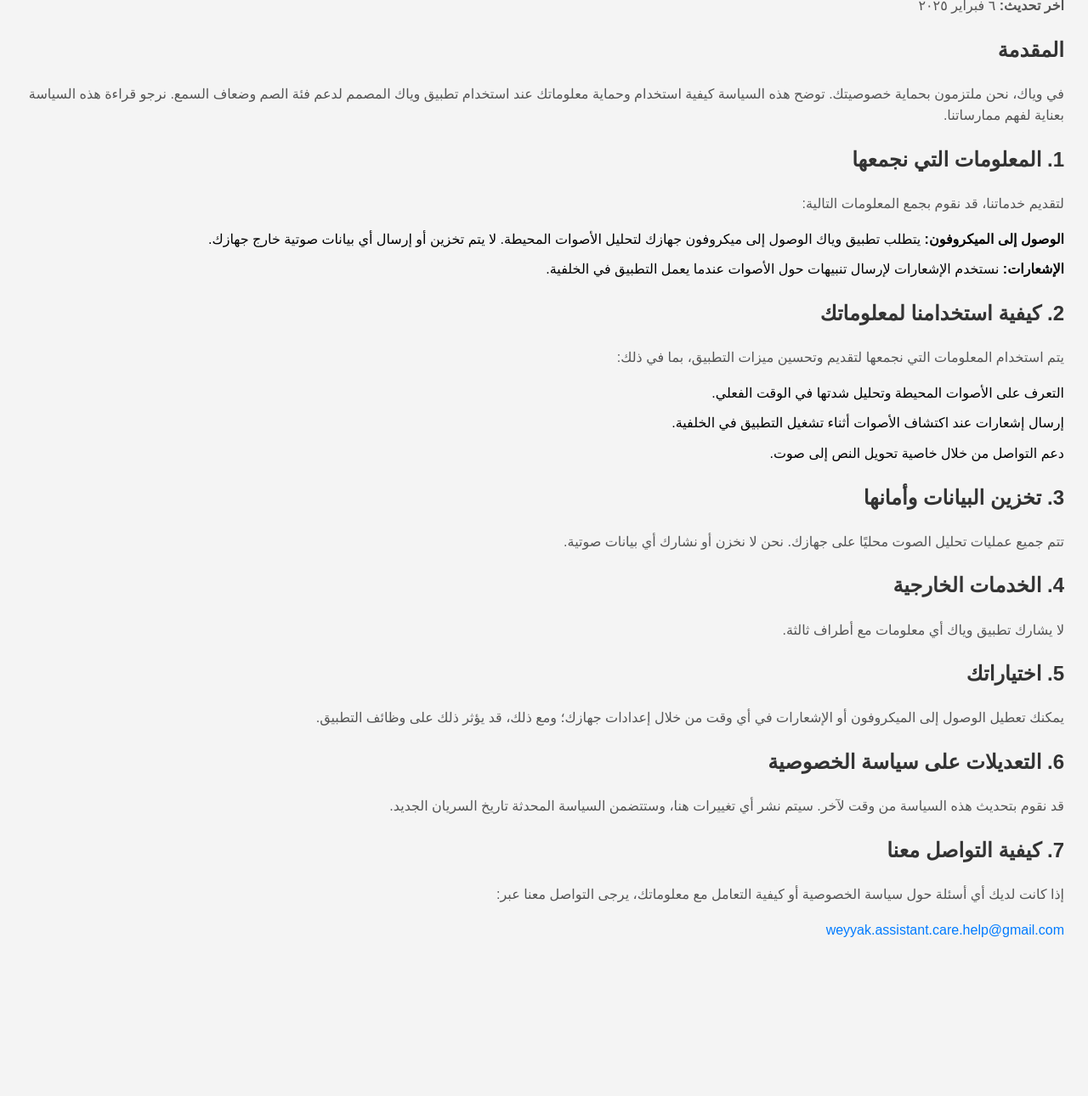
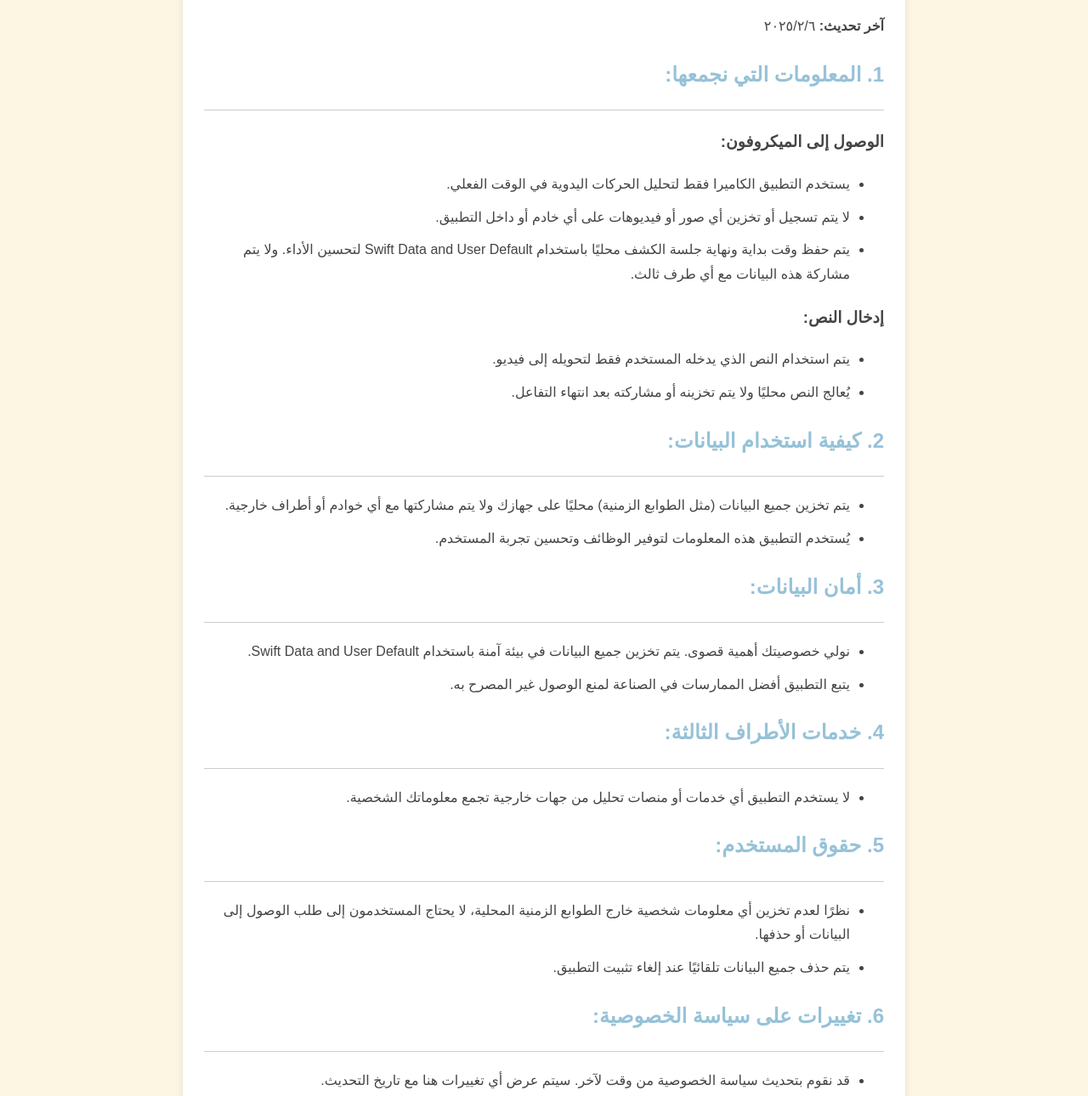
Before and after one commit to AbeerX/PrivacyAndPolice, a plain HTML site: page index.html in a window 1280 px wide. Shown: the part 128-1418 px from the top of the page at 85% size. Before the commit the page ends 1279 px from the top, so only its background shows below. Drawn offline with Linux system fonts and the light colour scheme.

Commit message:
Update index.html

```diff
--- a/index.html
+++ b/index.html
@@ -4,74 +4,214 @@
 <head>
   <meta charset="UTF-8">
   <meta name="viewport" content="width=device-width, initial-scale=1.0">
-    <title>سياسة الخصوصية - تطبيق وياك</title>
+  <title>سياسة الخصوصية - تطبيق وياك </title>
   <style>
     body {
       font-family: Arial, sans-serif;
-            line-height: 1.6;
+      background-color: #fdf6e3;
+      margin: 0;
+      padding: 20px;
+      line-height: 1.8;
+      color: #444;
+    }
+
+    /* تنسيق النصوص العربية */
+    .arabic {
       direction: rtl;
       text-align: right;
-            padding: 20px;
-            background-color: #f4f4f4;
     }
-        h1, h2 {
-            color: #333;
+
+    /* تنسيق النصوص الإنجليزية */
+    .english {
+      direction: ltr;
+      text-align: left;
     }
-        p {
-            font-size: 1rem;
-            color: #555;
+
+    .container {
+      max-width: 800px;
+      margin: auto;
+      background: #fff;
+      padding: 25px;
+      box-shadow: 0 4px 8px rgba(0, 0, 0, 0.1);
+      border-radius: 8px;
+      margin-bottom: 20px;
     }
+
+    h1 {
+      color: #96c2d8;
+      text-align: center;
+    }
+
+    h2 {
+      color: #96c2d8;
+      margin-top: 20px;
+    }
+
     ul {
-            list-style-type: none;
-            padding: 0;
+      margin-left: 20px;
+      padding-left: 0;
     }
+
     li {
       margin-bottom: 10px;
     }
-        .contact-info a {
-            color: #007bff;
+
+    hr {
+      border: none;
+      height: 1px;
+      background-color: #ccc;
+      margin: 20px 0;
+    }
+
+    /* الخطوط الفاصلة للعربية */
+    .arabic hr {
+      margin-left: auto;
+      margin-right: 0;
+    }
+
+    /* الخطوط الفاصلة للإنجليزية */
+    .english hr {
+      margin-right: auto;
+      margin-left: 0;
+    }
+
+    a {
+      color: #f0bf51;
       text-decoration: none;
+      transition: color 0.3s ease;
+    }
+
+    a:hover {
+      color: #e67e22;
     }
   </style>
 </head>
 <body>
-    <h1>سياسة الخصوصية - تطبيق وياك</h1>
-    <p><strong>آخر تحديث:</strong> ٦ فبراير ٢٠٢٥</p>
 
-    <h2>المقدمة</h2>
-    <p>في وياك، نحن ملتزمون بحماية خصوصيتك. توضح هذه السياسة كيفية استخدام وحماية معلوماتك عند استخدام تطبيق وياك المصمم لدعم فئة الصم وضعاف السمع. نرجو قراءة هذه السياسة بعناية لفهم ممارساتنا.</p>
+  <!-- قسم النص العربي -->
+  <div class="container arabic">
+    <h1>سياسة الخصوصية لتطبيق وياك</h1>
+    <p><strong>آخر تحديث:</strong> <span id="last-updated-ar"></span></p>
 
-    <h2>1. المعلومات التي نجمعها</h2>
-    <p>لتقديم خدماتنا، قد نقوم بجمع المعلومات التالية:</p>
+    <h2>1. المعلومات التي نجمعها:</h2>
+    <hr>
+    <h3>  الوصول إلى الميكروفون: </h3>
     <ul>
-        <li><strong>الوصول إلى الميكروفون:</strong> يتطلب تطبيق وياك الوصول إلى ميكروفون جهازك لتحليل الأصوات المحيطة. لا يتم تخزين أو إرسال أي بيانات صوتية خارج جهازك.</li>
-        <li><strong>الإشعارات:</strong> نستخدم الإشعارات لإرسال تنبيهات حول الأصوات عندما يعمل التطبيق في الخلفية.</li>
+      <li>يستخدم التطبيق الكاميرا فقط لتحليل الحركات اليدوية في الوقت الفعلي.</li>
+      <li>لا يتم تسجيل أو تخزين أي صور أو فيديوهات على أي خادم أو داخل التطبيق.</li>
+      <li>يتم حفظ وقت بداية ونهاية جلسة الكشف محليًا باستخدام Swift Data and User Default لتحسين الأداء. ولا يتم مشاركة هذه البيانات مع أي طرف ثالث.</li>
     </ul>
 
-    <h2>2. كيفية استخدامنا لمعلوماتك</h2>
-    <p>يتم استخدام المعلومات التي نجمعها لتقديم وتحسين ميزات التطبيق، بما في ذلك:</p>
+    <h3>إدخال النص:</h3>
     <ul>
-        <li>التعرف على الأصوات المحيطة وتحليل شدتها في الوقت الفعلي.</li>
-        <li>إرسال إشعارات عند اكتشاف الأصوات أثناء تشغيل التطبيق في الخلفية.</li>
-        <li>دعم التواصل من خلال خاصية تحويل النص إلى صوت.</li>
+      <li>يتم استخدام النص الذي يدخله المستخدم فقط لتحويله إلى فيديو.</li>
+      <li>يُعالج النص محليًا ولا يتم تخزينه أو مشاركته بعد انتهاء التفاعل.</li>
     </ul>
 
-    <h2>3. تخزين البيانات وأمانها</h2>
-    <p>تتم جميع عمليات تحليل الصوت محليًا على جهازك. نحن لا نخزن أو نشارك أي بيانات صوتية.</p>
+    <h2>2. كيفية استخدام البيانات:</h2>
+    <hr>
+    <ul>
+      <li>يتم تخزين جميع البيانات (مثل الطوابع الزمنية) محليًا على جهازك ولا يتم مشاركتها مع أي خوادم أو أطراف خارجية.</li>
+      <li>يُستخدم التطبيق هذه المعلومات لتوفير الوظائف وتحسين تجربة المستخدم.</li>
+    </ul>
 
-    <h2>4. الخدمات الخارجية</h2>
-    <p>لا يشارك تطبيق وياك أي معلومات مع أطراف ثالثة.</p>
+    <h2>3. أمان البيانات:</h2>
+    <hr>
+    <ul>
+      <li>نولي خصوصيتك أهمية قصوى. يتم تخزين جميع البيانات في بيئة آمنة باستخدام Swift Data and User Default.</li>
+      <li>يتبع التطبيق أفضل الممارسات في الصناعة لمنع الوصول غير المصرح به.</li>
+    </ul>
 
-    <h2>5. اختياراتك</h2>
-    <p>يمكنك تعطيل الوصول إلى الميكروفون أو الإشعارات في أي وقت من خلال إعدادات جهازك؛ ومع ذلك، قد يؤثر ذلك على وظائف التطبيق.</p>
+    <h2>4. خدمات الأطراف الثالثة:</h2>
+    <hr>
+    <ul>
+      <li>لا يستخدم التطبيق أي خدمات أو منصات تحليل من جهات خارجية تجمع معلوماتك الشخصية.</li>
+    </ul>
 
-    <h2>6. التعديلات على سياسة الخصوصية</h2>
-    <p>قد نقوم بتحديث هذه السياسة من وقت لآخر. سيتم نشر أي تغييرات هنا، وستتضمن السياسة المحدثة تاريخ السريان الجديد.</p>
+    <h2>5. حقوق المستخدم:</h2>
+    <hr>
+    <ul>
+      <li>نظرًا لعدم تخزين أي معلومات شخصية خارج الطوابع الزمنية المحلية، لا يحتاج المستخدمون إلى طلب الوصول إلى البيانات أو حذفها.</li>
+      <li>يتم حذف جميع البيانات تلقائيًا عند إلغاء تثبيت التطبيق.</li>
+    </ul>
 
-    <h2>7. كيفية التواصل معنا</h2>
-    <p>إذا كانت لديك أي أسئلة حول سياسة الخصوصية أو كيفية التعامل مع معلوماتك، يرجى التواصل معنا عبر:</p>
-    <div class="contact-info">
-        <p><a href="mailto:weyyak.assistant.care.help@gmail.com">weyyak.assistant.care.help@gmail.com</a></p>
+    <h2>6. تغييرات على سياسة الخصوصية:</h2>
+    <hr>
+    <ul>
+      <li>قد نقوم بتحديث سياسة الخصوصية من وقت لآخر. سيتم عرض أي تغييرات هنا مع تاريخ التحديث.</li>
+      <li>ننصح المستخدمين بمراجعة السياسة بشكل دوري.</li>
+    </ul>
+
+    <h2>الاتصال بنا:</h2>
+    <hr>
+    <p>إذا كان لديك أي استفسارات، يمكنك التواصل معنا عبر البريد الإلكتروني: <a href="mailto:sawt.assistant.care.help@gmail.com">sawt.assistant.care.help@gmail.com</a></p>
   </div>
+
+  <!-- قسم النص الإنجليزي -->
+  <div class="container english">
+    <h1>Sawt App Privacy Policy</h1>
+    <p><strong>Last Updated:</strong> <span id="last-updated-en"></span></p>
+
+    <h2>1. Information We Collect:</h2>
+    <hr>
+    <p><strong>Camera Access:</strong></p>
+    <ul>
+      <li>The app uses the camera only for real-time hand gesture analysis.</li>
+      <li><strong>No photos or videos are recorded or stored</strong> on any server or within the app.</li>
+      <li>Only the <strong>start and end times</strong> of the gesture detection session are saved locally using <strong>Swift Data and User Default</strong> to improve the app’s performance. These timestamps are not shared with any third parties.</li>
+    </ul>
+
+    <p><strong>Text Input:</strong></p>
+    <ul>
+      <li>When users input text to receive a translation into video, the text is used solely for this purpose. It is processed locally and not stored or shared beyond the immediate interaction.</li>
+    </ul>
+
+    <h2>2. How We Use Your Data:</h2>
+    <hr>
+    <ul>
+      <li>All data collected (e.g., timestamps) is stored <strong>locally on your device</strong> and never shared or transmitted to external servers or third parties.</li>
+      <li>The app uses this information only to provide functionality and improve the user experience.</li>
+    </ul>
+
+    <h2>3. Data Security:</h2>
+    <hr>
+    <ul>
+      <li>We prioritize your privacy. All data is stored locally in a secure environment provided by <strong>Swift Data and User Default</strong>, and the app follows industry best practices to prevent unauthorized access.</li>
+    </ul>
+
+    <h2>4. Third-Party Services:</h2>
+    <hr>
+    <ul>
+      <li>This app does not use or integrate with third-party services or analytics platforms that collect your personal information.</li>
+    </ul>
+
+    <h2>5. User Rights:</h2>
+    <hr>
+    <ul>
+      <li>As the app stores no personal information beyond local timestamps, users do not need to request data access or deletion. All data stays on the device and is removed automatically when the app is uninstalled.</li>
+    </ul>
+
+    <h2>6. Changes to This Policy:</h2>
+    <hr>
+    <ul>
+      <li>We may update this Privacy Policy from time to time. Any changes will be reflected here, with the updated date listed above. We encourage users to review the policy periodically.</li>
+    </ul>
+
+    <h2>Contact Us:</h2>
+    <hr>
+    <p>If you have any questions, contact us at: <a href="mailto:sawt.assistant.care.help@gmail.com">sawt.assistant.care.help@gmail.com</a></p>
+  </div>
+
+  <script>
+    // تحديث التاريخ ديناميكيًا
+    const today = new Date();
+    const formattedDate = today.toLocaleDateString('ar-EG', {
+      day: 'numeric', month: 'numeric', year: 'numeric'
+    });
+
+    document.getElementById('last-updated-ar').textContent = formattedDate;
+    document.getElementById('last-updated-en').textContent = today.toLocaleDateString('en-US');
+  </script>
+
 </body>
 </html>
```
Lines whose indentation alone changed are shown as unchanged.
